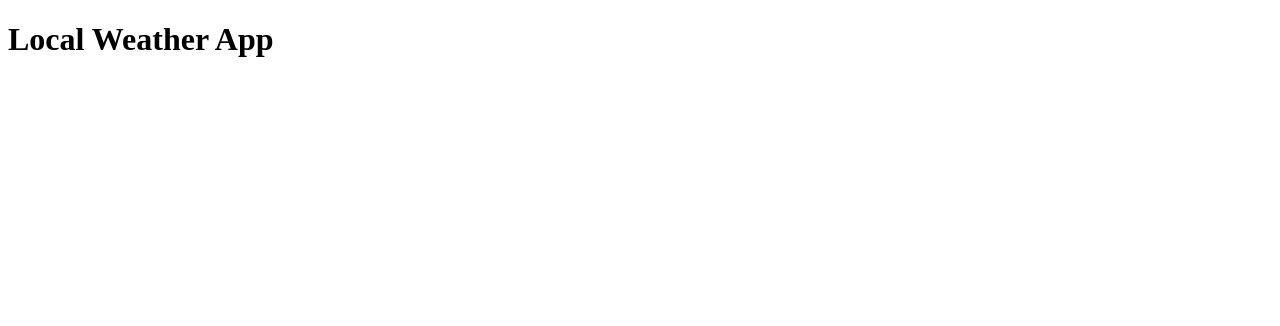
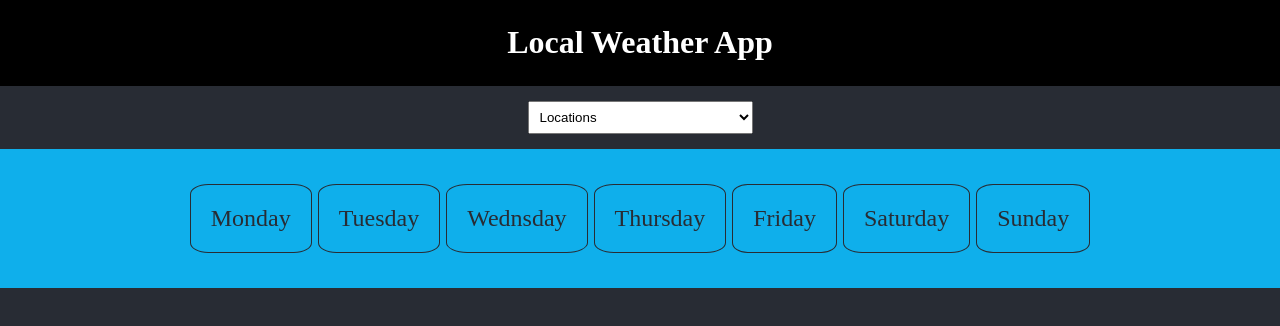
Before and after one commit to Rapidmotion134/weatherapp, a plain HTML site: page index.html in a window 1280 px wide. Drawn offline with Linux system fonts and the light colour scheme.

Commit message:
Added some stuff

```diff
--- a/index.html
+++ b/index.html
@@ -2,10 +2,40 @@
 <html>
 <head>
 	<title>Local Weather App</title>
+	<link rel="stylesheet" type="text/css" href="style.css">
 </head>
 <body>
 	<header>
 		<h1>Local Weather App</h1>
 	</header>
+	<div class="location">
+		<select class="place">
+			<option value="location">Locations</option><!-- probaly is a better way than this -->
+		</select>
+	</div>
+	<div class="table">
+		<div class="day">
+			Monday
+		</div>
+		<div class="day">
+			Tuesday
+		</div>
+		<div class="day">
+			Wednsday
+		</div>
+		<div class="day">
+			Thursday
+		</div>
+		<div class="day">
+			Friday
+		</div>
+		<div class="day">
+			Saturday
+		</div>
+		<div class="day">
+			Sunday
+		</div>
+	</div>
 </body>
+	<script src="script.js"></script>
 </html>
--- a/style.css
+++ b/style.css
@@ -0,0 +1,32 @@
+body{
+    text-align: center;
+    background-color:#282c34;
+    margin: 0;
+}
+header{
+    background-color: #000000;
+    color:#fff;
+    font: size 1.5em;
+    padding: 3px;
+}
+.table{
+    background-color:rgba(13,190,255,0.9);
+    color:#282c34;
+    padding: 35px;
+    font-size: 1.5em
+}
+.day{
+    display: inline-block;
+    padding: 20px;
+    border: 1px solid #282c34;
+    border-radius: 15%;
+    width: auto;
+}
+.location{
+    padding: 15px;
+}
+.place{
+    padding: 7px;
+    background-color: lightest-blue;
+    width: 225px;
+}
```
